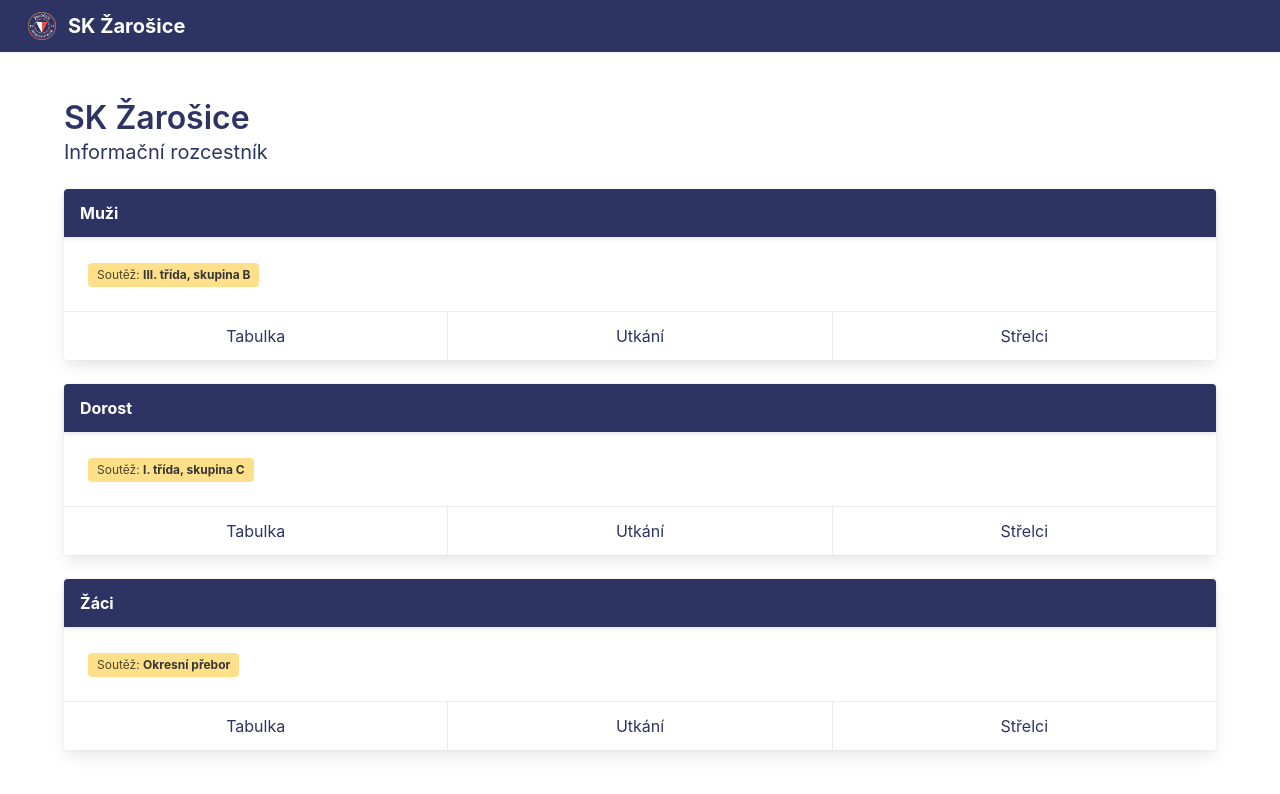
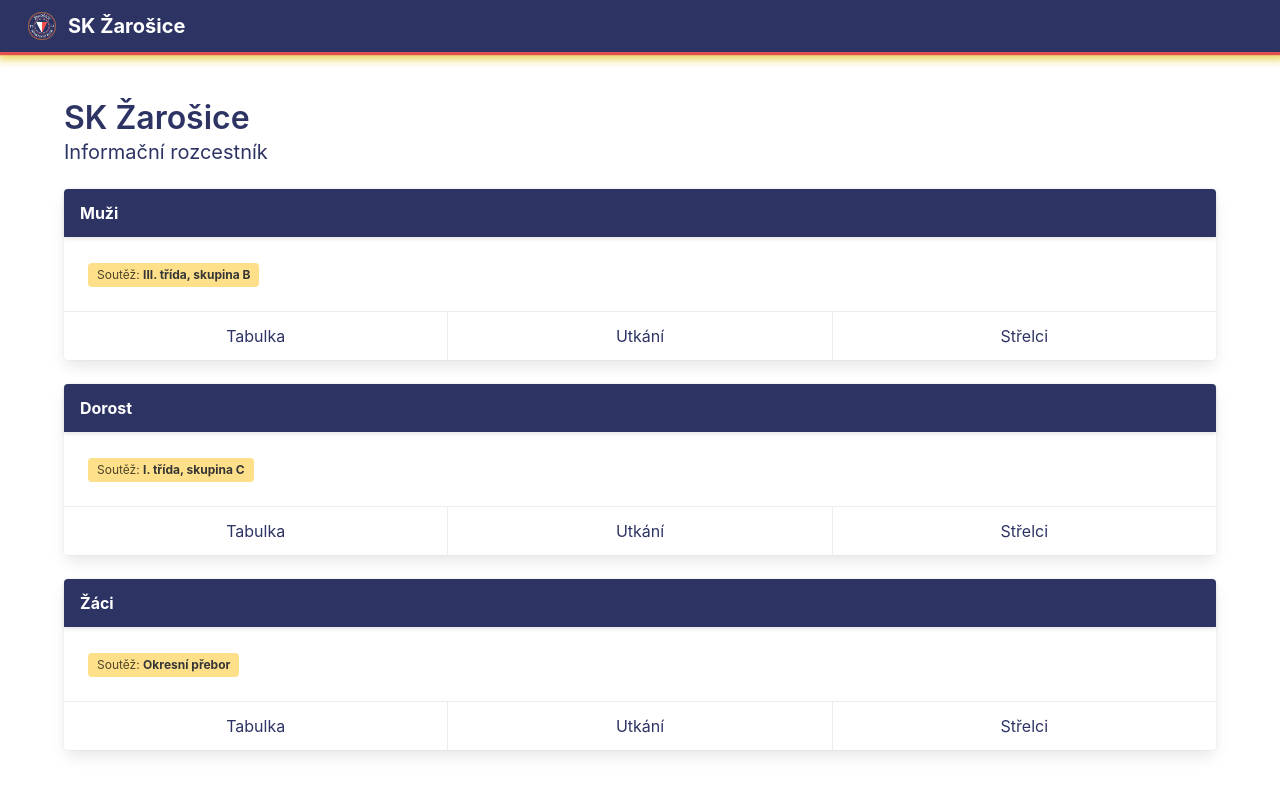
Before and after one commit to StanaSimec/stanasimec.github.io, a plain HTML site: page index.html in a window 1280 px wide. Drawn offline with nearby package versions, Linux system fonts and the light colour scheme.

Commit message:
Update index.html

```diff
--- a/index.html
+++ b/index.html
@@ -18,10 +18,8 @@
   <style>
     :root {
       --blue: #2d3464;
-    }
-    .image-placeholder {
-      background-color: grey;
-      border-radius: 100%;
+      --red: #e35052;
+      --yellow: #e4c72c;
     }
     .blue-background {
       background-color: var(--blue);
@@ -29,9 +27,12 @@
     .blue-text {
       color: var(--blue);
     }
+    .red-border {
+      box-shadow: 0 0 1px 3px var(--red), 2px 1px 10px 5px var(--yellow);
+    }
   </style>
   <body>
-    <nav class="navbar has-shadow blue-background" role="navigation">
+    <nav class="navbar blue-background red-border" role="navigation">
       <div class="navbar-brand">
         <a class="navbar-item ml-4" href="#">
           <img
```
